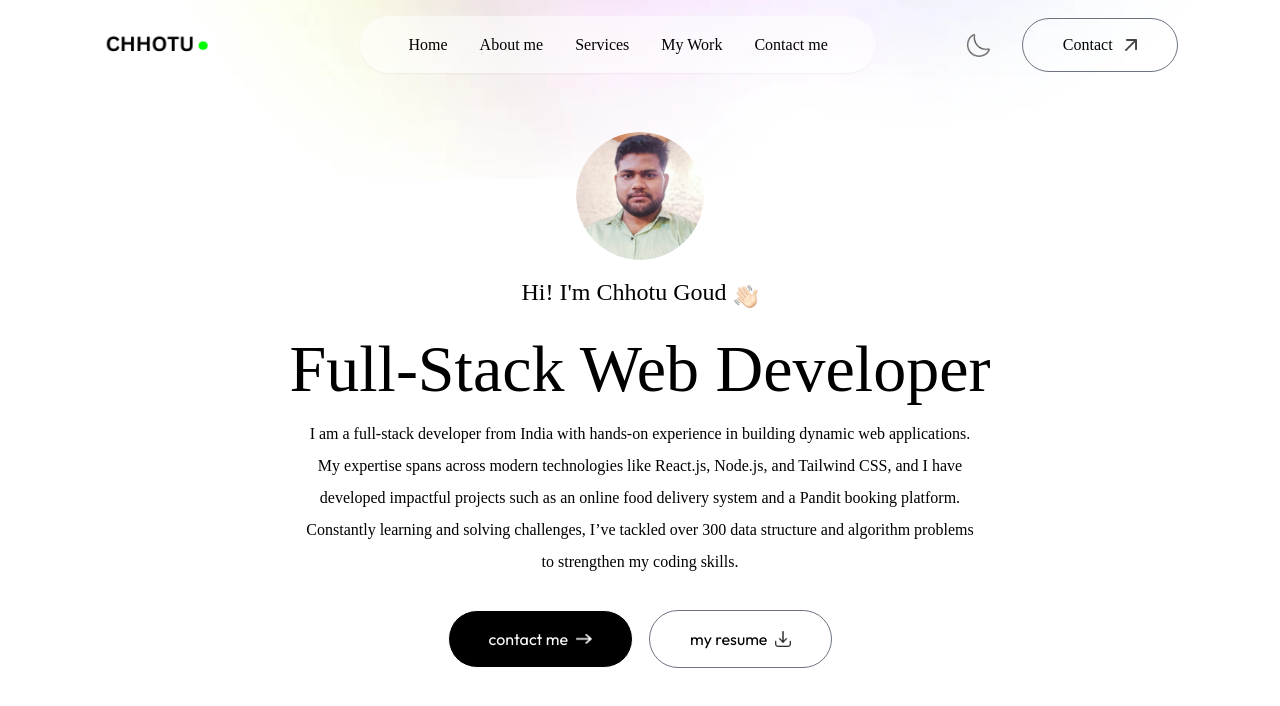
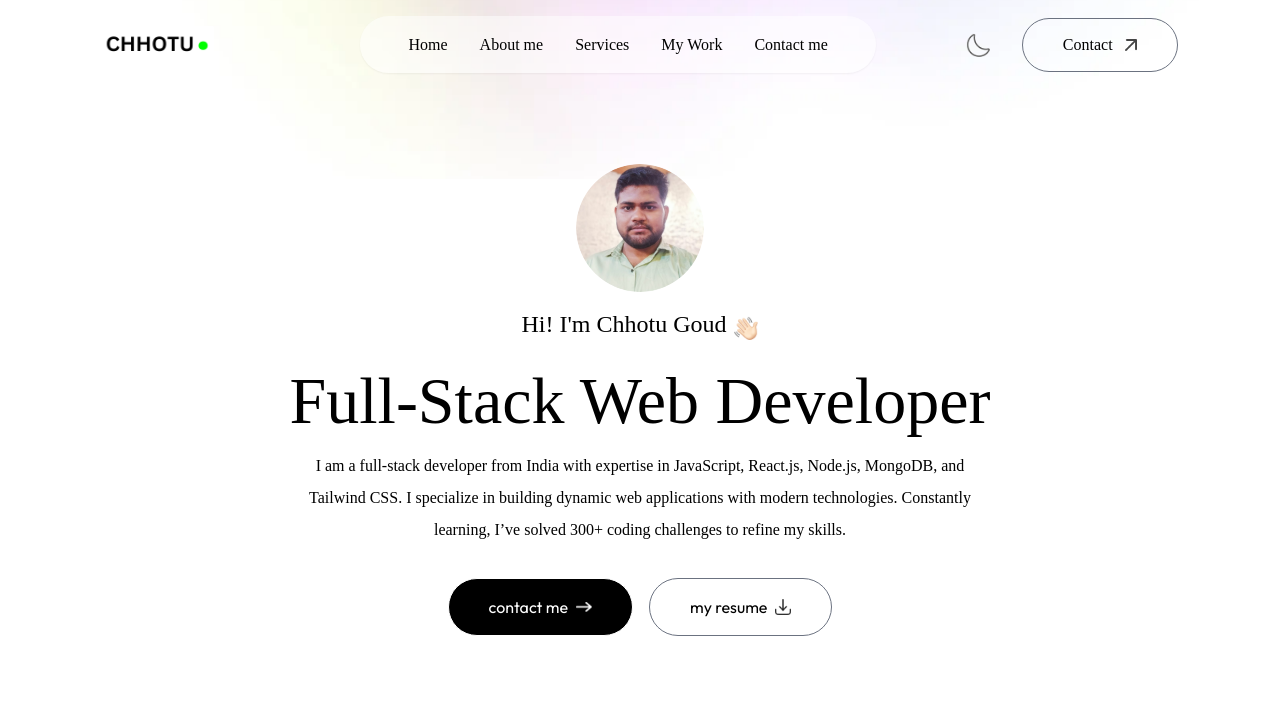
Before and after one commit to chhotugoud7/Portfolio-2025, a Next.js app: page / in a window 1280 px wide. Shown: the top 706 px of the page. Built offline with nearby package versions, Linux system fonts and the light colour scheme; a web font is replaced by a local one.

Commit message:
made some changes in header section

```diff
--- a/app/components/Header.jsx
+++ b/app/components/Header.jsx
@@ -5,8 +5,9 @@ import React from 'react'
 const Header = () => {
   return (
     <div className='w-11/12 msx-w-3xl text-center mx-auto h-screen flex flex-col items-center justify-center gap-4'>
-        <div>
-            <Image src={assets.profile_img} alt='' className='rounded-full w-32' />
+        <div >
+            <Image src={assets.profile_img} alt='' className='rounded-full w-32
+            hover:-translate-y-1 duration-500 hover:shadow-green_circle ' />
         </div>
         <h3 className='flex items-end gap-2 text-xl md:text-2xl mb-3 font-Ovo'>
             Hi! I'm Chhotu Goud
@@ -17,7 +18,8 @@ const Header = () => {
            Full-Stack Web Developer
         </h1>
         <p className='max-w-2xl mx-auto font-Ovo'>
-        I am a full-stack developer from India with hands-on experience in building dynamic web applications. My expertise spans across modern technologies like React.js, Node.js, and Tailwind CSS, and I have developed impactful projects such as an online food delivery system and a Pandit booking platform. Constantly learning and solving challenges, I’ve tackled over 300 data structure and algorithm problems to strengthen my coding skills.        </p>
+        I am a full-stack developer from India with expertise in JavaScript, React.js, Node.js, MongoDB, and Tailwind CSS. I specialize in building dynamic web applications with modern technologies. Constantly learning, I’ve solved 300+ coding challenges to refine my skills.
+        </p>
         <div className='flex flex-col sm:flex-row items-center gap-4 mt-4
         '>
             <a href="#contact"
```
